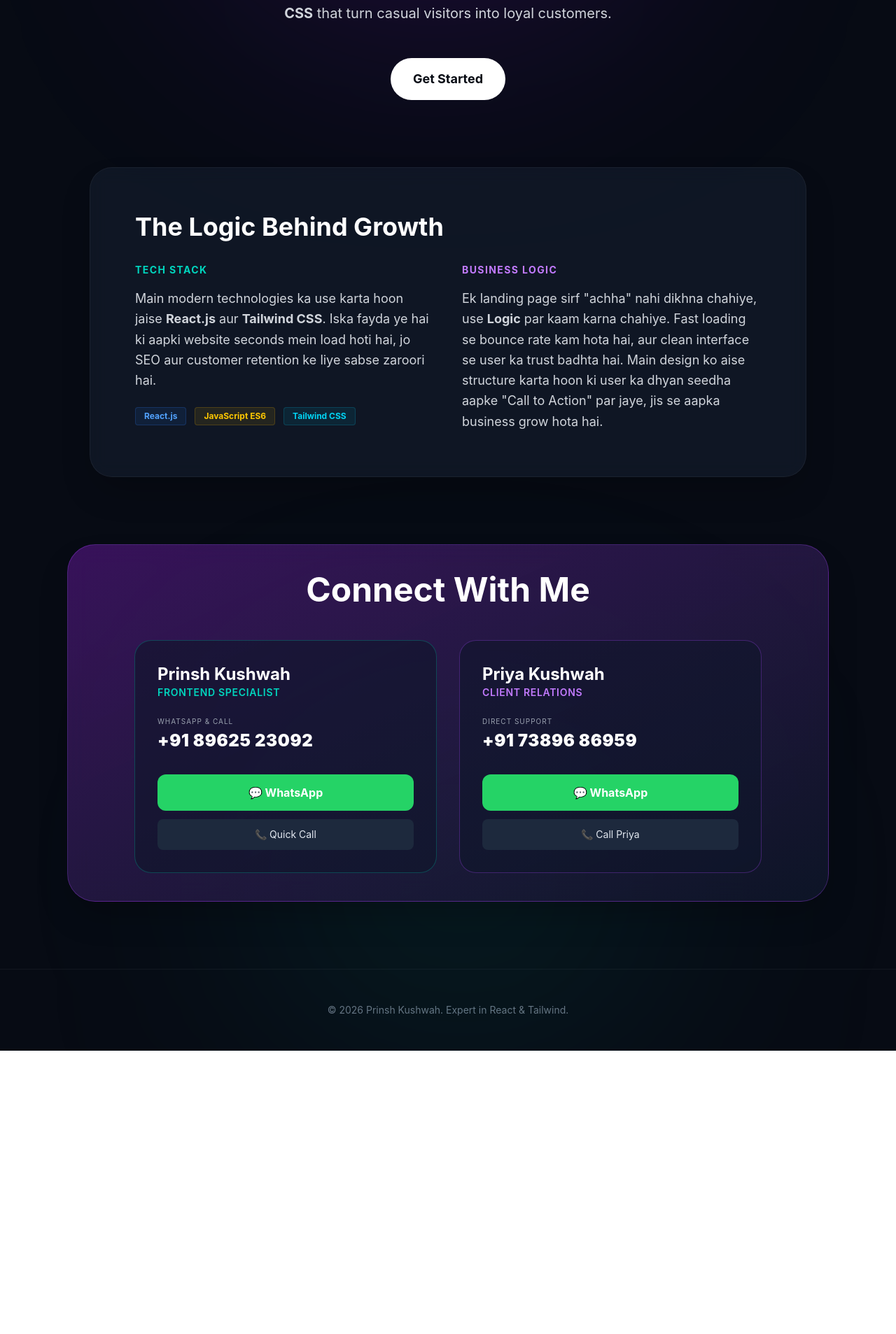
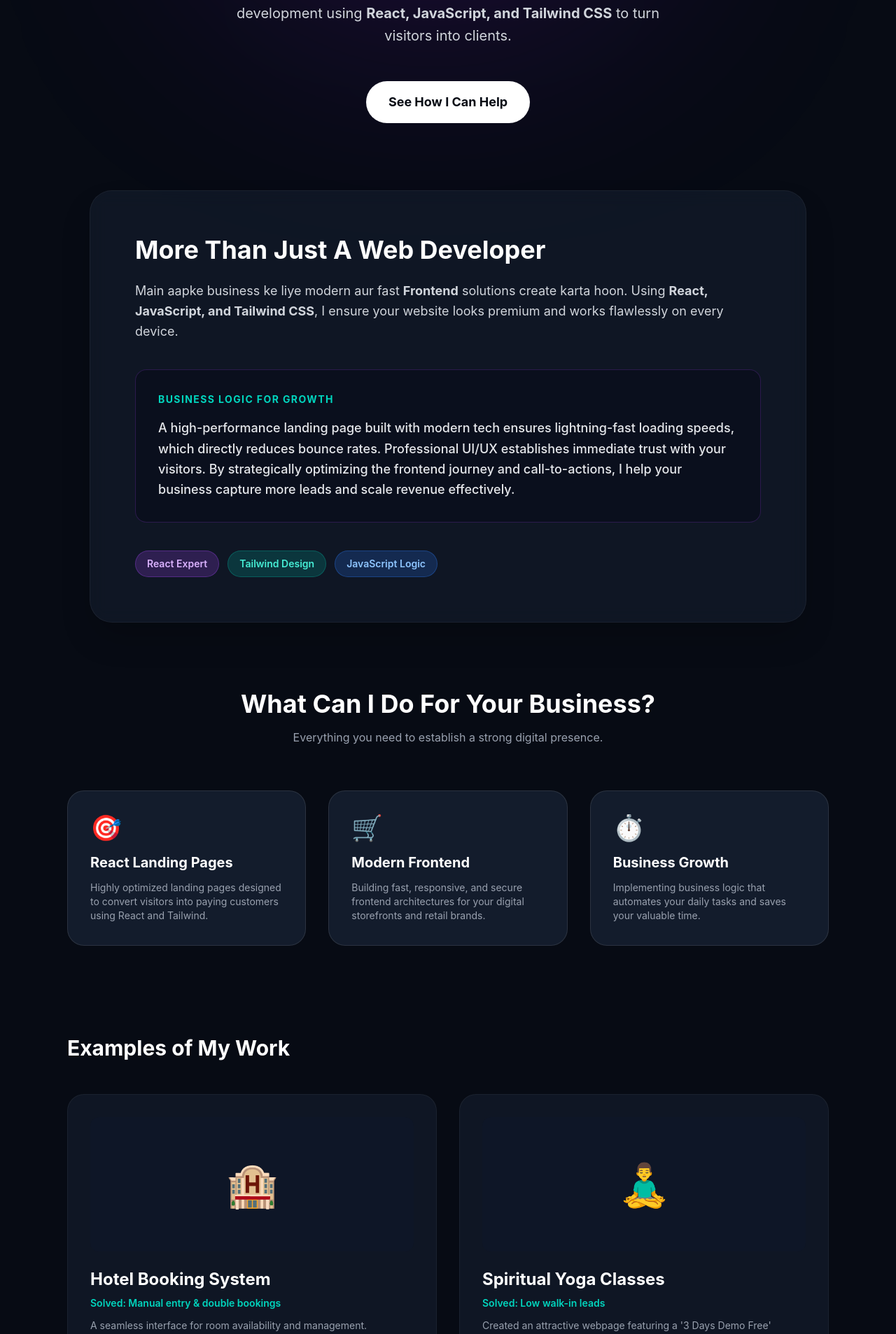
Before and after one commit to prinshkushwah07-ops/freelance-portfolio, a React (Vite) app: page / in a window 1280 px wide. Shown: the part 489-2396 px from the top of the page at 70% size. Before the commit the page ends 1991 px from the top, so only its background shows below. Built offline with nearby package versions, Linux system fonts and the light colour scheme.

Commit message:
Added business logic and React details

```diff
--- a/src/App1.jsx
+++ b/src/App1.jsx
@@ -1,4 +1,4 @@
-import React, { useState } from 'react';
+import React, { useState } from "react";
 
 function App1() {
   const [isMenuOpen, setIsMenuOpen] = useState(false);
@@ -6,7 +6,6 @@ function App1() {
 
   return (
     <div className="min-h-screen bg-[#070b14] text-slate-200 font-sans selection:bg-purple-500 selection:text-white relative overflow-hidden scroll-smooth">
-
       {/* Background Glows */}
       <div className="absolute top-0 left-1/4 w-[600px] h-[500px] bg-purple-600/20 blur-[150px] rounded-full pointer-events-none z-0"></div>
       <div className="absolute bottom-0 right-1/4 w-[600px] h-[500px] bg-teal-500/10 blur-[150px] rounded-full pointer-events-none z-0"></div>
@@ -23,16 +22,28 @@ function App1() {
             />
           </div>
           <div className="flex flex-col text-left">
-            <h1 className="text-xl md:text-2xl font-black tracking-wide text-white leading-none">Prinsh Kushwah</h1>
-            <span className="text-[10px] font-medium text-teal-400 tracking-[0.2em] uppercase mt-1">Digital Growth Partner</span>
+            <h1 className="text-xl md:text-2xl font-black tracking-wide text-white leading-none">
+              Prinsh Kushwah
+            </h1>
+            <span className="text-[10px] font-medium text-teal-400 tracking-[0.2em] uppercase mt-1">
+              Digital Growth Partner
+            </span>
           </div>
         </div>
 
         <div className="space-x-8 hidden md:flex items-center text-sm font-medium text-gray-300">
-          <a href="#about" className="hover:text-purple-400 transition">About</a>
-          <a href="#services" className="hover:text-teal-400 transition">Services</a>
-          <a href="#projects" className="hover:text-purple-400 transition">Work</a>
-          <a href="#contact" className="hover:text-teal-400 transition">Contact</a>
+          <a href="#about" className="hover:text-purple-400 transition">
+            About
+          </a>
+          <a href="#services" className="hover:text-teal-400 transition">
+            Services
+          </a>
+          <a href="#projects" className="hover:text-purple-400 transition">
+            Work
+          </a>
+          <a href="#contact" className="hover:text-teal-400 transition">
+            Contact
+          </a>
         </div>
 
         <button
@@ -46,102 +57,299 @@ function App1() {
       {/* Mobile Menu */}
       {isMenuOpen && (
         <div className="md:hidden fixed top-[88px] left-0 w-full bg-[#070b14]/95 backdrop-blur-xl border-b border-white/10 z-40 flex flex-col p-6 gap-6 text-center shadow-2xl">
-          <a href="#about" onClick={closeMenu} className="text-lg font-medium text-gray-300">About</a>
-          <a href="#services" onClick={closeMenu} className="text-lg font-medium text-gray-300">Services</a>
-          <a href="#projects" onClick={closeMenu} className="text-lg font-medium text-gray-300">Work</a>
-          <a href="#contact" onClick={closeMenu} className="bg-gradient-to-r from-purple-600 to-indigo-600 py-3 rounded-lg font-bold text-white mx-10">Contact Now</a>
+          <a
+            href="#about"
+            onClick={closeMenu}
+            className="text-lg font-medium text-gray-300 hover:text-purple-400"
+          >
+            About
+          </a>
+          <a
+            href="#services"
+            onClick={closeMenu}
+            className="text-lg font-medium text-gray-300 hover:text-teal-400"
+          >
+            Services
+          </a>
+          <a
+            href="#projects"
+            onClick={closeMenu}
+            className="text-lg font-medium text-gray-300 hover:text-purple-400"
+          >
+            Work
+          </a>
+          <a
+            href="#contact"
+            onClick={closeMenu}
+            className="bg-gradient-to-r from-purple-600 to-indigo-600 py-3 rounded-lg font-bold text-white mx-10"
+          >
+            Contact Now
+          </a>
         </div>
       )}
 
       {/* HERO SECTION */}
       <main className="relative flex flex-col items-center justify-center text-center px-6 pt-24 pb-24 z-10">
         <div className="group inline-flex items-center gap-2 px-5 py-2 mb-8 rounded-full bg-slate-800/60 border border-purple-500/30 text-purple-300 text-sm font-medium backdrop-blur-sm">
-          Expert in React & Modern Frontend
+          <span className="relative flex h-3 w-3">
+            <span className="animate-ping absolute inline-flex h-full w-full rounded-full bg-teal-400 opacity-75"></span>
+            <span className="relative inline-flex rounded-full h-3 w-3 bg-teal-500"></span>
+          </span>
+          Helping local businesses grow online
         </div>
         <h1 className="text-5xl md:text-7xl font-extrabold tracking-tight mb-6 leading-tight text-white">
-          High-Converting <br className="hidden md:block" />
+          I build websites that <br className="hidden md:block" />
           <span className="text-transparent bg-clip-text bg-gradient-to-r from-teal-400 via-purple-500 to-pink-500">
-            Landing Pages
+            Get You More Customers
           </span>
         </h1>
         <p className="text-gray-300 text-lg md:text-xl max-w-2xl mb-12 leading-relaxed">
-          I build lightning-fast frontends using <strong>React, JavaScript, and Tailwind CSS</strong> that turn casual visitors into loyal customers.
+          Specializing in high-performance <strong>Landing Pages</strong> and{" "}
+          <strong>Frontend</strong> development using{" "}
+          <strong>React, JavaScript, and Tailwind CSS</strong> to turn visitors
+          into clients.
         </p>
-        <a href="#contact" className="bg-white text-[#070b14] px-8 py-4 rounded-full text-lg font-bold hover:scale-105 transition-all">
-          Get Started
+        <a
+          href="#services"
+          className="bg-white text-[#070b14] px-8 py-4 rounded-full text-lg font-bold hover:scale-105 transition-all"
+        >
+          See How I Can Help
         </a>
       </main>
 
-      {/* ABOUT & LOGIC SECTION */}
+      {/* ABOUT ME & BUSINESS LOGIC */}
       <section id="about" className="relative px-6 lg:px-24 pb-24 z-10">
         <div className="bg-slate-800/40 backdrop-blur-md border border-white/5 rounded-[2rem] p-10 md:p-16 max-w-5xl mx-auto shadow-2xl">
-          <h2 className="text-3xl md:text-4xl font-bold text-white mb-8 text-left">The Logic Behind Growth</h2>
+          <h2 className="text-3xl md:text-4xl font-bold text-white mb-6 text-left">
+            More Than Just A Web Developer
+          </h2>
+          <p className="text-gray-300 text-lg leading-relaxed mb-6 text-left">
+            Main aapke business ke liye modern aur fast{" "}
+            <strong>Frontend</strong> solutions create karta hoon. Using{" "}
+            <strong>React, JavaScript, and Tailwind CSS</strong>, I ensure your
+            website looks premium and works flawlessly on every device.
+          </p>
 
-          <div className="grid grid-cols-1 md:grid-cols-2 gap-10">
-            <div>
-              <h3 className="text-teal-400 font-bold mb-4 uppercase tracking-widest text-sm">Tech Stack</h3>
-              <p className="text-gray-300 text-lg leading-relaxed mb-6">
-                Main modern technologies ka use karta hoon jaise <strong>React.js</strong> aur <strong>Tailwind CSS</strong>. Iska fayda ye hai ki aapki website seconds mein load hoti hai, jo SEO aur customer retention ke liye sabse zaroori hai.
+          {/* BUSINESS LOGIC IN ENGLISH */}
+          <div className="mt-10 p-8 rounded-2xl bg-[#0a0f1d] border border-purple-500/20">
+            <h3 className="text-teal-400 font-bold mb-4 uppercase tracking-widest text-sm">
+              Business Logic for Growth
+            </h3>
+            <p className="text-gray-200 text-lg leading-relaxed font-medium">
+              A high-performance landing page built with modern tech ensures
+              lightning-fast loading speeds, which directly reduces bounce
+              rates. Professional UI/UX establishes immediate trust with your
+              visitors. By strategically optimizing the frontend journey and
+              call-to-actions, I help your business capture more leads and scale
+              revenue effectively.
+            </p>
+          </div>
+
+          <div className="flex flex-wrap gap-3 mt-10">
+            <span className="bg-purple-500/20 text-purple-300 px-4 py-2 rounded-full text-sm font-semibold border border-purple-500/30">
+              React Expert
+            </span>
+            <span className="bg-teal-500/20 text-teal-300 px-4 py-2 rounded-full text-sm font-semibold border border-teal-500/30">
+              Tailwind Design
+            </span>
+            <span className="bg-blue-500/20 text-blue-300 px-4 py-2 rounded-full text-sm font-semibold border border-blue-500/30">
+              JavaScript Logic
+            </span>
+          </div>
+        </div>
+      </section>
+
+      {/* SERVICES */}
+      <section id="services" className="relative px-6 lg:px-24 pb-32 z-10">
+        <div className="text-center mb-16">
+          <h2 className="text-3xl md:text-4xl font-bold text-white mb-4">
+            What Can I Do For Your Business?
+          </h2>
+          <p className="text-gray-400">
+            Everything you need to establish a strong digital presence.
+          </p>
+        </div>
+        <div className="grid grid-cols-1 md:grid-cols-3 gap-8">
+          <div className="bg-slate-800/60 p-8 rounded-3xl border border-white/10 hover:border-teal-500/50 transition-colors">
+            <div className="text-4xl mb-4">🎯</div>
+            <h3 className="text-xl font-bold text-white mb-3">
+              React Landing Pages
+            </h3>
+            <p className="text-gray-400 text-sm">
+              Highly optimized landing pages designed to convert visitors into
+              paying customers using React and Tailwind.
+            </p>
+          </div>
+          <div className="bg-slate-800/60 p-8 rounded-3xl border border-white/10 hover:border-purple-500/50 transition-colors">
+            <div className="text-4xl mb-4">🛒</div>
+            <h3 className="text-xl font-bold text-white mb-3">
+              Modern Frontend
+            </h3>
+            <p className="text-gray-400 text-sm">
+              Building fast, responsive, and secure frontend architectures for
+              your digital storefronts and retail brands.
+            </p>
+          </div>
+          <div className="bg-slate-800/60 p-8 rounded-3xl border border-white/10 hover:border-pink-500/50 transition-colors">
+            <div className="text-4xl mb-4">⏱️</div>
+            <h3 className="text-xl font-bold text-white mb-3">
+              Business Growth
+            </h3>
+            <p className="text-gray-400 text-sm">
+              Implementing business logic that automates your daily tasks and
+              saves your valuable time.
+            </p>
+          </div>
+        </div>
+      </section>
+
+      {/* PROJECTS */}
+      <section id="projects" className="relative px-6 lg:px-24 pb-32 z-10">
+        <h2 className="text-3xl font-bold text-white mb-12">
+          Examples of My Work
+        </h2>
+        <div className="grid grid-cols-1 md:grid-cols-2 gap-8">
+          <div className="group bg-slate-800/40 p-8 rounded-3xl border border-white/5 hover:border-purple-500/50 transition-all">
+            <div className="bg-slate-900/50 h-48 rounded-xl mb-6 flex items-center justify-center text-6xl">
+              🏨
+            </div>
+            <h3 className="text-2xl font-bold text-white mb-2">
+              Hotel Booking System
+            </h3>
+            <p className="text-teal-400 text-sm font-semibold mb-3">
+              Solved: Manual entry & double bookings
+            </p>
+            <p className="text-gray-400 text-sm">
+              A seamless interface for room availability and management.
+            </p>
+          </div>
+          <div className="group bg-slate-800/40 p-8 rounded-3xl border border-white/5 hover:border-teal-500/50 transition-all">
+            <div className="bg-slate-900/50 h-48 rounded-xl mb-6 flex items-center justify-center text-6xl">
+              🧘‍♂️
+            </div>
+            <h3 className="text-2xl font-bold text-white mb-2">
+              Spiritual Yoga Classes
+            </h3>
+            <p className="text-teal-400 text-sm font-semibold mb-3">
+              Solved: Low walk-in leads
+            </p>
+            <p className="text-gray-400 text-sm">
+              Created an attractive webpage featuring a '3 Days Demo Free'
+              system to capture daily leads.
+            </p>
+          </div>
+        </div>
+      </section>
+
+      {/* TEAM CONTACT SECTION */}
+      <section id="contact" className="relative px-6 lg:px-24 pb-24 z-10">
+        <div className="bg-gradient-to-br from-purple-900/60 to-slate-900/80 backdrop-blur-lg p-10 rounded-[2.5rem] border border-purple-500/30 text-center relative overflow-hidden shadow-2xl">
+          <h2 className="text-3xl md:text-5xl font-bold text-white mb-12">
+            Let's Discuss Your Project
+          </h2>
+          <div className="grid grid-cols-1 md:grid-cols-2 gap-8 max-w-4xl mx-auto text-left">
+            {/* Developer Card (Prinsh) */}
+            <div className="bg-slate-900/60 p-8 rounded-3xl border border-teal-500/30 flex flex-col h-full relative overflow-hidden">
+              <div className="absolute top-0 right-0 w-20 h-20 bg-teal-500/10 blur-xl rounded-full"></div>
+              <h3 className="text-2xl font-bold text-white">Prinsh Kushwah</h3>
+              <p className="text-teal-400 text-sm mb-6 font-semibold uppercase tracking-wider">
+                Lead Developer
               </p>
-              <div className="flex flex-wrap gap-3">
-                <span className="bg-blue-500/10 text-blue-400 px-3 py-1 rounded border border-blue-500/20 text-xs font-bold">React.js</span>
-                <span className="bg-yellow-500/10 text-yellow-400 px-3 py-1 rounded border border-yellow-500/20 text-xs font-bold">JavaScript ES6</span>
-                <span className="bg-cyan-500/10 text-cyan-400 px-3 py-1 rounded border border-cyan-500/20 text-xs font-bold">Tailwind CSS</span>
+              <div className="mb-8">
+                <p className="text-gray-400 text-[10px] uppercase tracking-widest mb-1">
+                  Direct Line
+                </p>
+                <p className="text-2xl font-black text-white tracking-wide">
+                  +91 89625 23092
+                </p>
+                <p className="text-sm text-gray-400 mt-1 font-medium">
+                  prinshkushwah07@gmail.com
+                </p>
+              </div>
+              <div className="mt-auto flex flex-col gap-3">
+                <a
+                  href="https://wa.me/918962523092?text=Hi%20Prinsh,%20I%20need%20a%20website"
+                  target="_blank"
+                  rel="noreferrer"
+                  className="flex items-center justify-center gap-2 bg-[#25D366] text-white font-bold py-3.5 rounded-xl hover:bg-[#1fae54] transition-all"
+                >
+                  💬 Message on WhatsApp
+                </a>
+                <div className="flex gap-2 text-xs">
+                  <a
+                    href="tel:+918962523092"
+                    className="flex-1 text-center bg-slate-800 hover:bg-slate-700 border border-white/5 transition py-3 rounded-lg"
+                  >
+                    📞 Call Now
+                  </a>
+                  <a
+                    href="mailto:prinshkushwah07@gmail.com"
+                    className="flex-1 text-center bg-slate-800 hover:bg-slate-700 border border-white/5 transition py-3 rounded-lg"
+                  >
+                    ✉️ Send Email
+                  </a>
+                </div>
               </div>
             </div>
 
-            <div>
-              <h3 className="text-purple-400 font-bold mb-4 uppercase tracking-widest text-sm">Business Logic</h3>
-              <p className="text-gray-300 text-lg leading-relaxed">
-                Ek landing page sirf "achha" nahi dikhna chahiye, use <strong>Logic</strong> par kaam karna chahiye. Fast loading se bounce rate kam hota hai, aur clean interface se user ka trust badhta hai. Main design ko aise structure karta hoon ki user ka dhyan seedha aapke "Call to Action" par jaye, jis se aapka business grow hota hai.
+            {/* Manager Card (Priya) */}
+            <div className="bg-slate-900/60 p-8 rounded-3xl border border-purple-500/30 flex flex-col h-full relative overflow-hidden">
+              <div className="absolute top-0 right-0 w-20 h-20 bg-purple-500/10 blur-xl rounded-full"></div>
+              <h3 className="text-2xl font-bold text-white">Priya Kushwah</h3>
+              <p className="text-purple-400 text-sm mb-6 font-semibold uppercase tracking-wider">
+                Client Relations
               </p>
+              <div className="mb-8">
+                <p className="text-gray-400 text-[10px] uppercase tracking-widest mb-1">
+                  Direct Line
+                </p>
+                <p className="text-2xl font-black text-white tracking-wide">
+                  +91 96855 35001
+                </p>
+                <p className="text-sm text-gray-400 mt-1 font-medium">
+                  prinshkushwah07@gmail.com
+                </p>
+              </div>
+              <div className="mt-auto flex flex-col gap-3">
+                <a
+                  href="https://wa.me/919685535001?text=Hi%20Priya,%20I%20have%20a%20project%20query"
+                  target="_blank"
+                  rel="noreferrer"
+                  className="flex items-center justify-center gap-2 bg-[#25D366] text-white font-bold py-3.5 rounded-xl hover:bg-[#1fae54] transition-all"
+                >
+                  💬 Message on WhatsApp
+                </a>
+                <div className="flex gap-2 text-xs">
+                  <a
+                    href="tel:+919685535001"
+                    className="flex-1 text-center bg-slate-800 hover:bg-slate-700 border border-white/5 transition py-3 rounded-lg"
+                  >
+                    📞 Call Now
+                  </a>
+                  <a
+                    href="mailto:prinshkushwah07@gmail.com"
+                    className="flex-1 text-center bg-slate-800 hover:bg-slate-700 border border-white/5 transition py-3 rounded-lg"
+                  >
+                    ✉️ Send Email
+                  </a>
+                </div>
+              </div>
             </div>
           </div>
         </div>
       </section>
 
-      {/* CONTACT SECTION (Numbers ready for update) */}
-      <section id="contact" className="relative px-6 lg:px-24 pb-24 z-10">
-        <div className="bg-gradient-to-br from-purple-900/60 to-slate-900/80 backdrop-blur-lg p-10 rounded-[2.5rem] border border-purple-500/30 text-center shadow-2xl">
-          <h2 className="text-3xl md:text-5xl font-bold text-white mb-12">Connect With Me</h2>
-          <div className="grid grid-cols-1 md:grid-cols-2 gap-8 max-w-4xl mx-auto text-left">
-
-            {/* Yahan aap apna naya number daal sakte hain */}
-            <div className="bg-slate-900/60 p-8 rounded-3xl border border-teal-500/30 flex flex-col h-full">
-              <h3 className="text-2xl font-bold text-white">Prinsh Kushwah</h3>
-              <p className="text-teal-400 text-sm mb-6 font-semibold uppercase tracking-wider">Frontend Specialist</p>
-
-              <div className="mb-8">
-                <p className="text-gray-400 text-[10px] uppercase tracking-widest mb-1">WhatsApp & Call</p>
-                <p className="text-2xl font-black text-white tracking-wide">+91 89625 23092</p>
-              </div>
-
-              <div className="mt-auto flex flex-col gap-3">
-                <a href="https://wa.me/918962523092?text=Hi%20Prinsh,%20I%20want%20to%20grow%20my%20business" target="_blank" rel="noreferrer" className="flex items-center justify-center gap-2 bg-[#25D366] text-white font-bold py-3.5 rounded-xl hover:bg-[#1fae54] transition-all">💬 WhatsApp</a>
-                <a href="tel:+918962523092" className="text-center bg-slate-800 hover:bg-slate-700 py-3 rounded-lg text-sm">📞 Quick Call</a>
-              </div>
-            </div>
-
-            {/* Manager Card */}
-            <div className="bg-slate-900/60 p-8 rounded-3xl border border-purple-500/30 flex flex-col h-full">
-              <h3 className="text-2xl font-bold text-white">Priya Kushwah</h3>
-              <p className="text-purple-400 text-sm mb-6 font-semibold uppercase tracking-wider">Client Relations</p>
-              <div className="mb-8">
-                <p className="text-gray-400 text-[10px] uppercase tracking-widest mb-1">Direct Support</p>
-                <p className="text-2xl font-black text-white tracking-wide">+91 73896 86959</p>
-              </div>
-              <div className="mt-auto flex flex-col gap-3">
-                <a href="https://wa.me/917389686959?text=Hi%20Priya,%20I%20have%20a%20project%20query" target="_blank" rel="noreferrer" className="flex items-center justify-center gap-2 bg-[#25D366] text-white font-bold py-3.5 rounded-xl hover:bg-[#1fae54] transition-all">💬 WhatsApp</a>
-                <a href="tel:+917389686959" className="text-center bg-slate-800 hover:bg-slate-700 py-3 rounded-lg text-sm">📞 Call Priya</a>
-              </div>
-            </div>
-
-          </div>
+      {/* FOOTER */}
+      <footer className="p-12 border-t border-white/5 text-center text-gray-500 text-sm bg-[#070b14]">
+        <p>© 2026 Prinsh Kushwah. All rights reserved.</p>
+        <div className="flex justify-center gap-6 mt-4 font-bold text-gray-400 uppercase tracking-widest text-[10px]">
+          <a href="#" className="hover:text-cyan-400 transition">
+            LinkedIn
+          </a>
+          <a href="#" className="hover:text-purple-400 transition">
+            GitHub
+          </a>
         </div>
-      </section>
-
-      <footer className="p-12 border-t border-white/5 text-center text-gray-500 text-sm bg-[#070b14]">
-        <p>© 2026 Prinsh Kushwah. Expert in React & Tailwind.</p>
       </footer>
     </div>
   );
```
